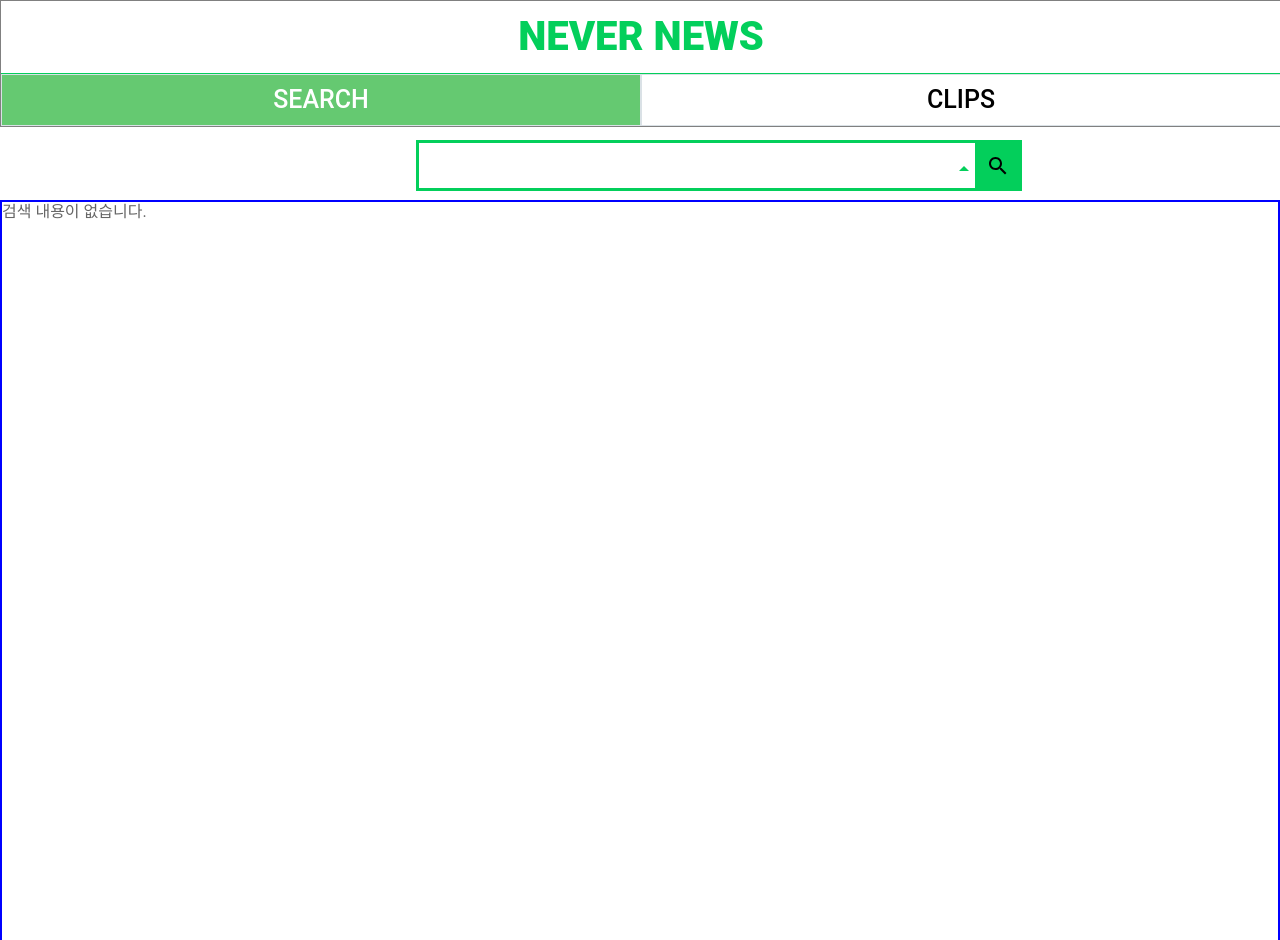
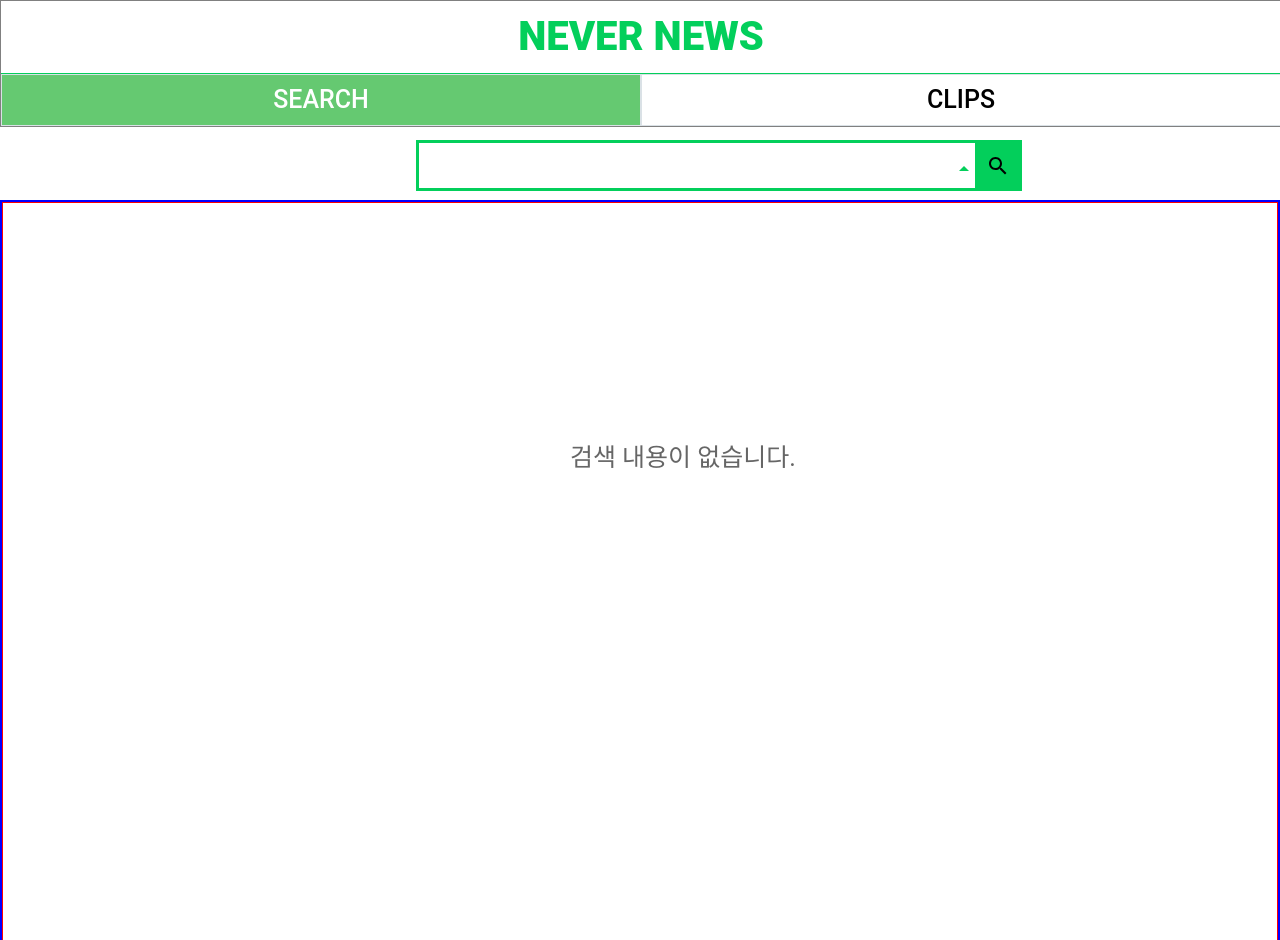
Before and after one commit to SejuneOh/News_Page, a React (Vite) app in the folder newsClient/: page / in a window 1280 px wide. Built offline with nearby package versions, Linux system fonts and the light colour scheme.

Commit message:
stlye: No search data tag  stlying

```diff
--- a/newsClient/src/components/NewsList.tsx
+++ b/newsClient/src/components/NewsList.tsx
@@ -1,7 +1,7 @@
-import { gql, QueryResult, useLazyQuery, useQuery } from "@apollo/client";
-import { useEffect, useState } from "react";
+import { gql, useLazyQuery } from "@apollo/client";
+import { useEffect } from "react";
 import { useAppSelector } from "../hooks/redux-hooks";
-import { Container } from "../styles/newsListStyle";
+import { Container, DefaultDiv } from "../styles/newsListStyle";
 
 const GET__NEWS = gql`
   query SearchNews($param: String!, $cnt: Int!) {
@@ -59,7 +59,9 @@ export default function NewsList() {
           </ul>
         </div>
       ) : (
-        <div>검색 내용이 없습니다.</div>
+        <DefaultDiv>
+          <span className="alert">검색 내용이 없습니다.</span>
+        </DefaultDiv>
       )}
     </Container>
   );
--- a/newsClient/src/styles/newsListStyle.ts
+++ b/newsClient/src/styles/newsListStyle.ts
@@ -8,3 +8,18 @@ export const Container = styled.section`
   height: 100%;
   box-sizing: border-box;
 `;
+
+export const DefaultDiv = styled.div`
+  border: 1px solid red;
+  height: 100%;
+  display: flex;
+
+  .alert {
+    display: inline-block;
+    font-size: 25px;
+    position: relative;
+    left: 44.5%;
+    top: 30%;
+    height: 27px;
+  }
+`;
```
